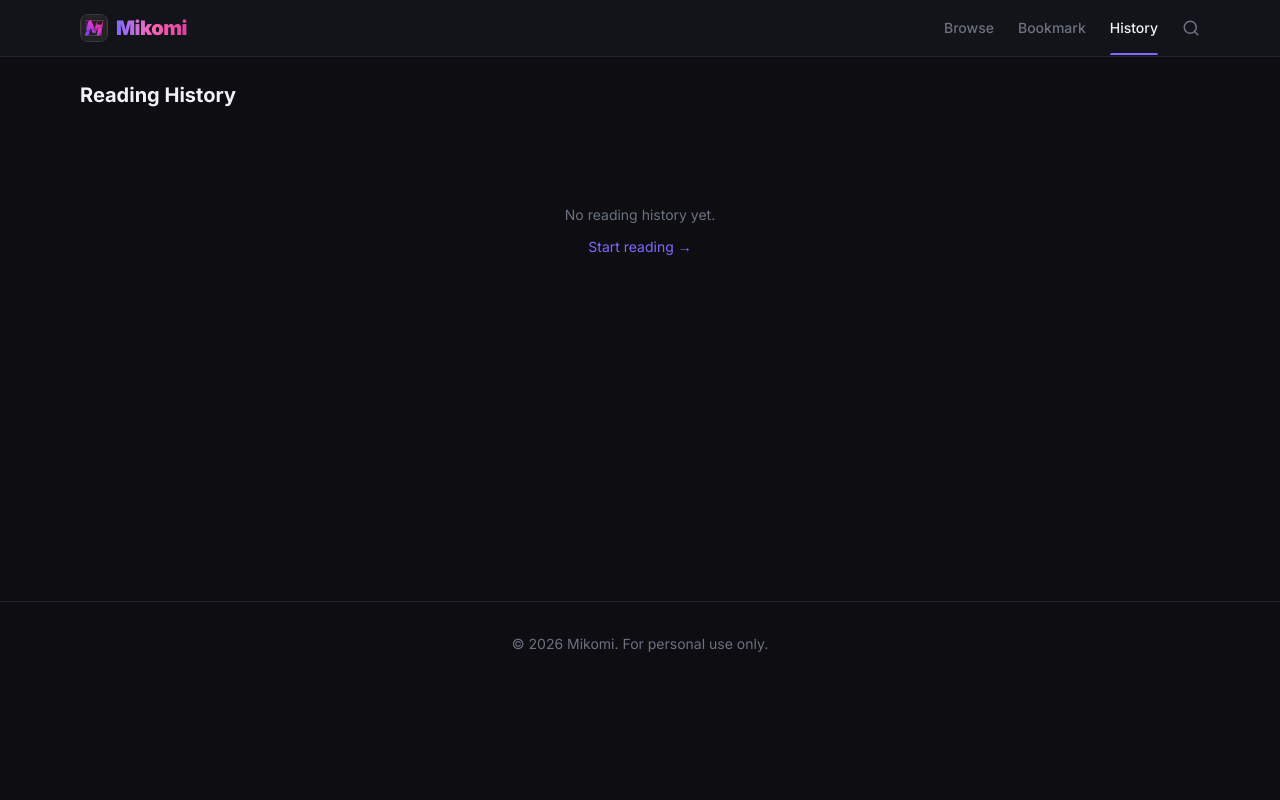
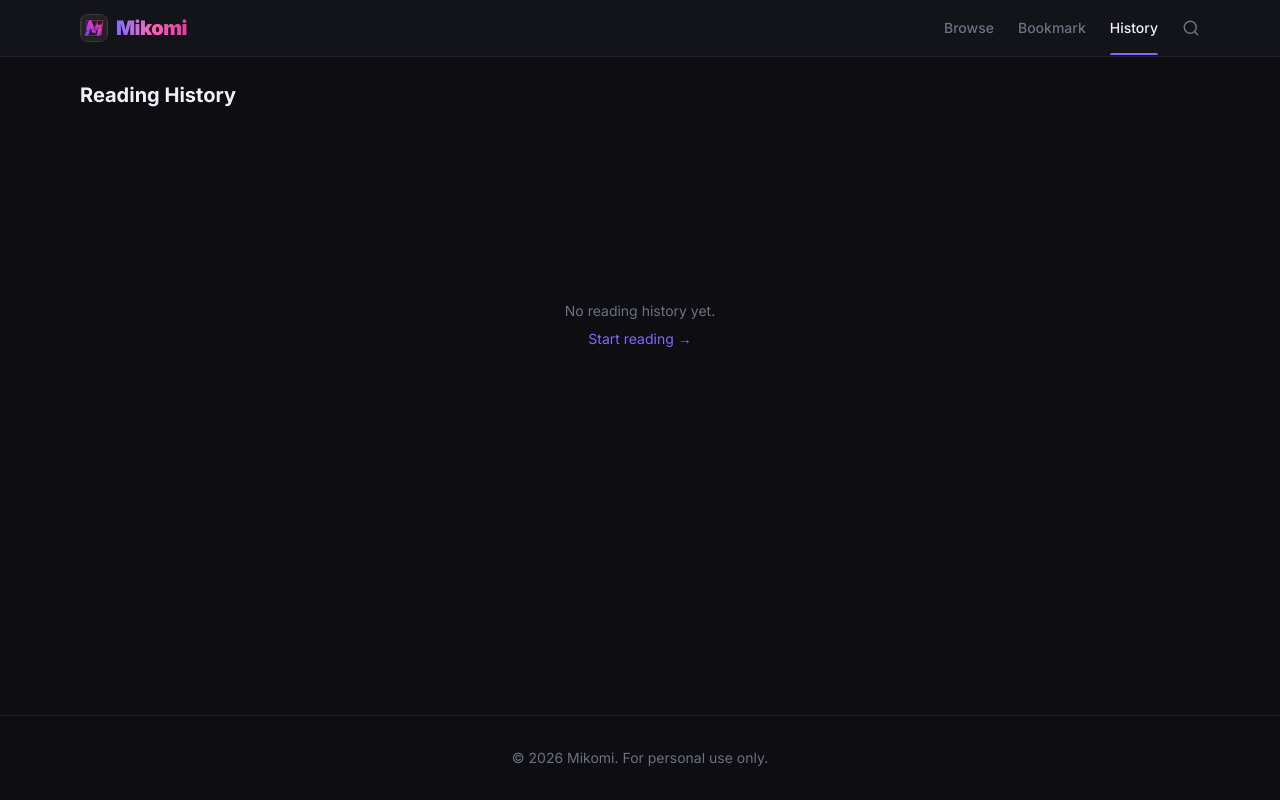
Before and after one commit to pambayungiri/mikomi, a Next.js app: page /history in a window 1280 px wide. Built offline with nearby package versions, Linux system fonts and the light colour scheme.

Commit message:
fix: footer sticky, empty state centering, PWA safe-area nav
- body flex-col min-h-screen + main flex-1 → footer always at bottom
- history/bookmark empty state: flex center min-h-[50vh] instead of py-20
- nav header safe-area-inset-top padding confirmed in place for PWA

```diff
--- a/app/bookmark/page.tsx
+++ b/app/bookmark/page.tsx
@@ -124,9 +124,9 @@ export default function BookmarkPage() {
       )}
 
       {bookmarks.length === 0 ? (
-        <div className="text-center py-20">
+        <div className="flex flex-col items-center justify-center min-h-[50vh] gap-2">
           <p className="text-muted text-sm">No bookmarks yet.</p>
-          <Link href="/list" className="text-accent text-sm mt-3 inline-block hover:underline">
+          <Link href="/list" className="text-accent text-sm hover:underline">
             Browse manga →
           </Link>
         </div>
--- a/app/history/page.tsx
+++ b/app/history/page.tsx
@@ -119,9 +119,9 @@ export default function HistoryPage() {
       )}
 
       {history.length === 0 ? (
-        <div className="text-center py-20">
+        <div className="flex flex-col items-center justify-center min-h-[50vh] gap-2">
           <p className="text-muted text-sm">No reading history yet.</p>
-          <Link href="/" className="text-accent text-sm mt-3 inline-block hover:underline">
+          <Link href="/" className="text-accent text-sm hover:underline">
             Start reading →
           </Link>
         </div>
--- a/app/layout.tsx
+++ b/app/layout.tsx
@@ -54,7 +54,7 @@ export default function RootLayout({ children }: { children: React.ReactNode })
         <link rel="icon" href="/icons/favicon-32.png" type="image/png" sizes="32x32" />
         <link rel="apple-touch-icon" href="/icons/apple-touch-icon.png" />
       </head>
-      <body className={`${inter.className} bg-bg text-fg min-h-screen`}>
+      <body className={`${inter.className} bg-bg text-fg flex flex-col min-h-screen`}>
         <ServiceWorkerRegister />
         <a
           href="#main-content"
@@ -63,7 +63,7 @@ export default function RootLayout({ children }: { children: React.ReactNode })
           Skip to content
         </a>
         <Nav />
-        <main id="main-content" className="max-w-6xl mx-auto px-4 py-6 pb-24 md:pb-6 min-h-[60vh]">{children}</main>
+        <main id="main-content" className="flex-1 max-w-6xl w-full mx-auto px-4 py-6 pb-24 md:pb-6">{children}</main>
         <Footer />
         <BottomNav />
       </body>
--- a/components/Nav.tsx
+++ b/components/Nav.tsx
@@ -33,7 +33,7 @@ export default function Nav() {
   }
 
   return (
-    <header className="sticky top-0 z-50 bg-surface border-b border-border" style={{ paddingTop: 'env(safe-area-inset-top)' }}>
+    <header className="sticky top-0 z-50 bg-surface border-b border-border" style={{ paddingTop: 'env(safe-area-inset-top)', top: 0 }}>
       <div className="max-w-6xl mx-auto px-4 h-14 flex items-center justify-between">
         <Link href="/" className="flex items-center gap-2 group md:flex-none absolute left-1/2 -translate-x-1/2 md:static md:translate-x-0">
           <Image
```
